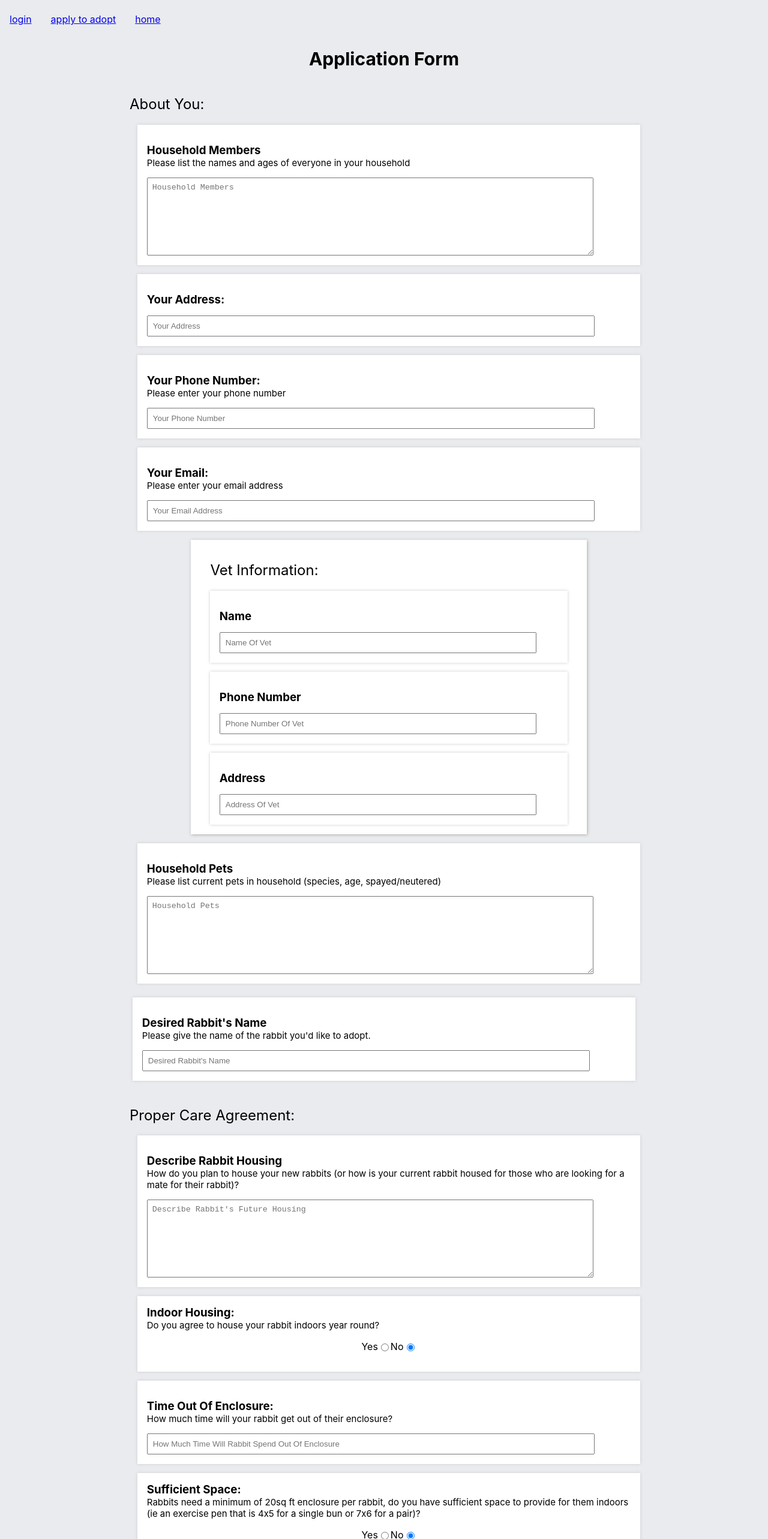
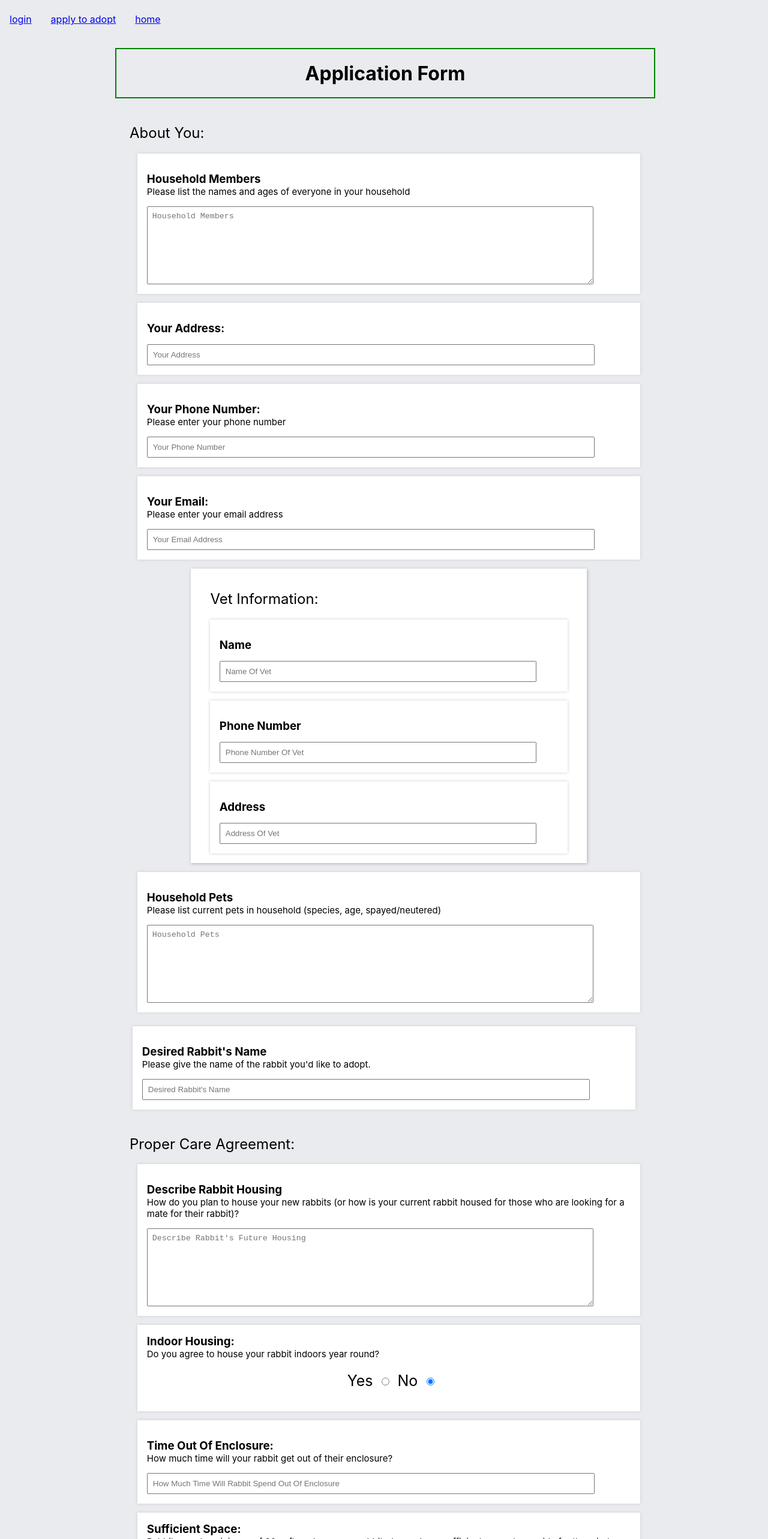
Before and after one commit to NoelleKuti/bunny-adoption, a React (Create React App) app in the folder client/: page /apply in a window 1280 px wide. Shown: the top 2566 px of the page at 60% size. Built offline with nearby package versions, Linux system fonts and the light colour scheme.

Commit message:
rough draft completed

```diff
--- a/client/src/App.js
+++ b/client/src/App.js
@@ -9,8 +9,6 @@ import './index.css'
 
 const App = () => {
 
-	const { isLoggedIn } = useAppContext();
-
     return (
 		<AppStyles>
             <NavBar />
@@ -21,7 +19,9 @@ const App = () => {
                     element={<Login/>}
                 />
 
-				<Route path="apply" element={isLoggedIn ? <Dashboard /> : <AppForm />} />
+				<Route path="apply" element={<AppForm />} />
+
+				<Route path="admin-dashboard" element={<Dashboard />} />
 
 			</Routes>
 		</AppStyles>
--- a/client/src/components/Dashboard/Application.jsx
+++ b/client/src/components/Dashboard/Application.jsx
@@ -26,8 +26,8 @@ const Application = (data) => {
 				<p className='fieldValue'>
 					{ data.data.desiredBunnyName }
 				</p>
-
-
+		</div>
+		<div>
 			{
 				aboutYouData.map((field) =>
 				{
@@ -161,7 +161,7 @@ const StyleWrapper = styled.div `
 	}
 
 	.infoBox {
-		max-height: ${props => (props.expand ? 'fit-content' : '200px')};
+		max-height: ${props => (props.expand ? 'fit-content' : '300px')};
 		overflow-y: ${props => (props.expand ? 'visible' : 'scroll')};
 		overflow-x: hidden;
 		margin: 25px auto;
--- a/client/src/components/Dashboard/Dashboard.jsx
+++ b/client/src/components/Dashboard/Dashboard.jsx
@@ -1,16 +1,23 @@
 import React, { useEffect } from 'react'
+import { useNavigate } from 'react-router-dom';
 import { useAppContext } from '../../context/appContext'
 import Application from './Application';
 
 const Dashboard = () => {
-	const { fetchApplications, applications, checkAuth } = useAppContext();
+	const { fetchApplications, applications, checkAuth, isLoggedIn } = useAppContext();
+
+	const navigate = useNavigate();
 
 	useEffect(() => {
 		fetchApplications();
 		if (localStorage.getItem('creds')) {
 			checkAuth(localStorage.getItem('creds'))
 		}
-	}, [])
+
+		if (isLoggedIn === false) {
+			navigate('/');
+		}
+	}, [isLoggedIn]);
 
 	return (
 		<div>
@@ -18,8 +25,16 @@ const Dashboard = () => {
 			applications.map((item) => {
 				return (
 					<div className='margin-top application' key={`divKey${item._id}`}>
-						<h2 className='formHeader' key={`headerKey${item._id}`}>
-							{ `${applications.indexOf(item)} : ${item.aboutYou.email}` }
+						<h2 className='formHeader row' key={`headerKey${item._id}`}>
+							<p key={`p1${item._id}`}>
+								{ `${applications.indexOf(item)} email: ${item.aboutYou.email}` }
+							</p>
+							 <p key={`p2${item._id}`}>
+							 	{ `phone: ${item.aboutYou.phone}` }
+							 </p>
+							 <p key={`p3${item._id}`}>
+							 	{`address: ${item.aboutYou.address}` }
+							 </p>
 						</h2>
 						<Application data={item} itemId={item._id} key={`key_${item._id}`}/>
 
--- a/client/src/components/NavBar.jsx
+++ b/client/src/components/NavBar.jsx
@@ -18,8 +18,16 @@ const NavBar = () => {
 						login
 					</Link>
 				}
-				<Link className='navLink' to='/apply'>{isLoggedIn ? 'view applications' : 'apply to adopt'}</Link>
-				<Link className='navLink' to='/'>
+				<Link
+					className='navLink'
+					to={isLoggedIn ? '/admin-dashboard' : '/apply'}>
+
+						{isLoggedIn ? 'view applications' : 'apply to adopt'}
+				</Link>
+				<Link
+					className='navLink'
+					to='/'
+				>
 					home
 				</Link>
 			</div>
--- a/client/src/index.css
+++ b/client/src/index.css
@@ -126,7 +126,15 @@ padding: 0;
 .formHeader {
 	margin: 0px auto;
 	text-align: center;
-	font-size: 30px;
+	line-height: 5px;
+	padding: 0px;
+	border: 2px solid green;
+	width: 100%;
+	height: 5rem;
+	justify-content: space-between;
+	align-content: center;
+	flex-wrap: wrap;
+
 }
 
 .groupLabel {
@@ -196,3 +204,10 @@ padding: 0;
 	border: 5px solid #CECECE;
 	width: 80%;
 }
+
+p {
+	font-size: 25px;
+	font-weight: normal;
+	padding: 10px;
+	margin: 10px auto;
+}
```
